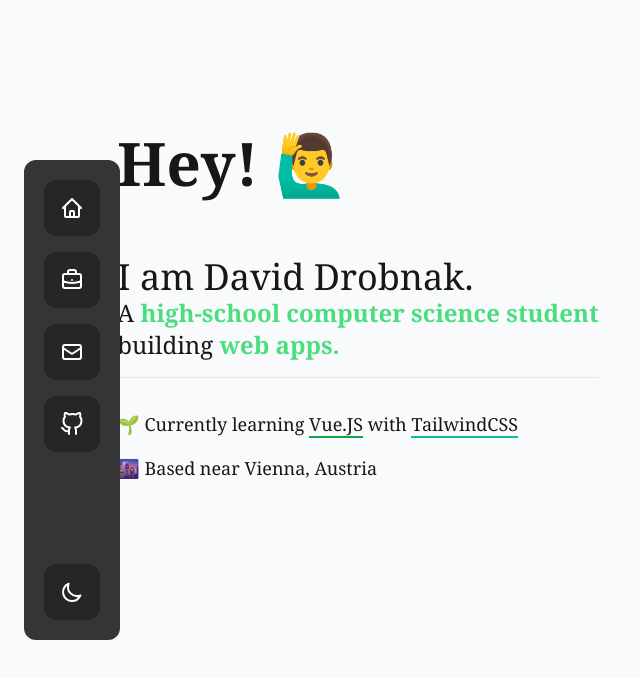
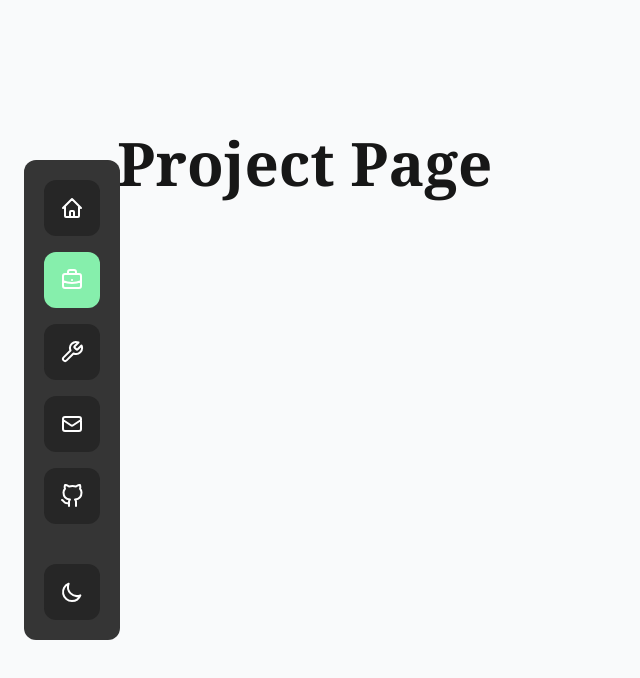
Before and after one commit to DavidDrob/DavidDrob.github.io, a Vue app: page /projects in a window 1280 px wide. Shown: the top 678 px of the page, without its empty margins (0-640 px from the left). Built offline with nearby package versions, Linux system fonts and the light colour scheme.

Commit message:
feat: add vue-router

```diff
--- a/package.json
+++ b/package.json
@@ -7,7 +7,8 @@
     "preview": "vite preview"
   },
   "dependencies": {
-    "vue": "^3.2.25"
+    "vue": "^3.2.25",
+    "vue-router": "4"
   },
   "devDependencies": {
     "@vitejs/plugin-vue": "^2.0.0",
--- a/src/App.vue
+++ b/src/App.vue
@@ -1,46 +1,19 @@
 <template>
   <div id="app" class="bg-gray-50 dark:bg-neutral-900 h-screen flex">
     <Links />
-    <div
-      class="flex w-10/12 h-4/6 mr-24 m-auto text-neutral-900 dark:text-white"
-    >
-      <div id="hero" class="font-serif">
-        <h1 class="text-6xl font-bold">Hey! 🙋‍♂️</h1>
-        <h2 class="text-2xl mt-16">
-          <span class="text-4xl">I am David Drobnak.</span><br />
-          A
-          <span class="font-semibold text-green-400 dark:text-green-300"
-            >high-school computer science student</span
-          ><br />
-          building
-          <span class="font-semibold text-green-400 dark:text-green-300"
-            >web apps.</span
-          >
-        </h2>
-        <hr class="mt-4" />
-        <h2 class="mt-8 text-lg">
-          🌱 Currently learning
-          <a href="https://vuejs.org/" target="_blank">
-            <span class="border-b-2 border-green-600">Vue.JS</span>
-          </a>
-          with
-          <a href="https://tailwindcss.com/" target="_blank">
-            <span class="border-b-2 border-teal-500">TailwindCSS</span>
-          </a>
-        </h2>
-        <h2 class="mt-4 text-lg">🌆 Based near Vienna, Austria</h2>
-      </div>
-    </div>
+    <router-view></router-view>
   </div>
 </template>
 
 <script>
 import Links from "./components/Links.vue";
+import Home from "./components/Home.vue";
 
 export default {
   name: "App",
   components: {
     Links,
+    Home,
   },
   data() {
     return {};
--- /dev/null
+++ b/src/components/Home.vue
@@ -0,0 +1,36 @@
+<template>
+  <div class="flex w-10/12 h-4/6 mr-24 m-auto text-neutral-900 dark:text-white">
+    <div id="hero" class="font-serif">
+      <h1 class="text-6xl font-bold">Hey! 🙋‍♂️</h1>
+      <h2 class="text-2xl mt-16">
+        <span class="text-4xl">I am David Drobnak.</span><br />
+        A
+        <span class="font-semibold text-green-400 dark:text-green-300"
+          >high-school computer science student</span
+        ><br />
+        building
+        <span class="font-semibold text-green-400 dark:text-green-300"
+          >web apps.</span
+        >
+      </h2>
+      <hr class="mt-4" />
+      <h2 class="mt-8 text-lg">
+        🌱 Currently learning
+        <a href="https://vuejs.org/" target="_blank">
+          <span class="border-b-2 border-green-600">Vue.JS</span>
+        </a>
+        with
+        <a href="https://tailwindcss.com/" target="_blank">
+          <span class="border-b-2 border-teal-500">TailwindCSS</span>
+        </a>
+      </h2>
+      <h2 class="mt-4 text-lg">🌆 Based near Vienna, Austria</h2>
+    </div>
+  </div>
+</template>
+
+<script>
+export default {
+  name: "Home",
+};
+</script>
--- a/src/components/Links.vue
+++ b/src/components/Links.vue
@@ -13,11 +13,11 @@
       items-center
     "
   >
-    <div
+    <div>
+      <router-link
         class="
           text-white
-        bg-neutral-800
-        dark:bg-gray-50
+          link
           w-14
           h-14
           mb-4
@@ -30,6 +30,7 @@
           hover:-translate-y-1 hover:scale-110
           duration-200
         "
+        to="/"
       >
         <svg
           class="w-6 h-6"
@@ -45,12 +46,14 @@
             d="M3 12l2-2m0 0l7-7 7 7M5 10v10a1 1 0 001 1h3m10-11l2 2m-2-2v10a1 1 0 01-1 1h-3m-6 0a1 1 0 001-1v-4a1 1 0 011-1h2a1 1 0 011 1v4a1 1 0 001 1m-6 0h6"
           ></path>
         </svg>
+      </router-link>
     </div>
-    <div
+
+    <div>
+      <router-link
         class="
           text-white
-        bg-neutral-800
-        dark:bg-gray-50
+          link
           w-14
           h-14
           mb-4
@@ -63,6 +66,7 @@
           hover:-translate-y-1 hover:scale-110
           duration-200
         "
+        to="/projects"
       >
         <svg
           class="w-6 h-6"
@@ -78,6 +82,42 @@
             d="M21 13.255A23.931 23.931 0 0112 15c-3.183 0-6.22-.62-9-1.745M16 6V4a2 2 0 00-2-2h-4a2 2 0 00-2 2v2m4 6h.01M5 20h14a2 2 0 002-2V8a2 2 0 00-2-2H5a2 2 0 00-2 2v10a2 2 0 002 2z"
           ></path>
         </svg>
+      </router-link>
+    </div>
+    <div>
+      <router-link
+        class="
+          text-white
+          link
+          w-14
+          h-14
+          mb-4
+          grid
+          place-items-center
+          rounded-xl
+          cursor-pointer
+          transition
+          ease-out
+          hover:-translate-y-1 hover:scale-110
+          duration-200
+        "
+        to="/tech"
+      >
+        <svg
+          xmlns="http://www.w3.org/2000/svg"
+          viewBox="0 0 24 24"
+          class="w-6 h-6"
+          fill="none"
+          :stroke="buttonColor"
+          stroke-width="2"
+          stroke-linecap="round"
+          stroke-linejoin="round"
+        >
+          <path
+            d="M14.7 6.3a1 1 0 0 0 0 1.4l1.6 1.6a1 1 0 0 0 1.4 0l3.77-3.77a6 6 0 0 1-7.94 7.94l-6.91 6.91a2.12 2.12 0 0 1-3-3l6.91-6.91a6 6 0 0 1 7.94-7.94l-3.76 3.76z"
+          ></path>
+        </svg>
+      </router-link>
     </div>
     <div
       class="
@@ -234,15 +274,20 @@ export default {
   mounted() {
     // Dark mode preference using localStorage
     this.checkTheme();
-
-    // Whenever the user explicitly chooses to respect the OS preference
-    // localStorage.removeItem("theme");
   },
 };
 </script>
 
-<style scoped>
+<style scoped lang="postcss">
 nav {
   background: #353535;
 }
+
+.router-link-exact-active {
+  @apply bg-green-300 !important;
+}
+.link {
+  @apply bg-neutral-800;
+  @apply dark:bg-gray-50;
+}
 </style>
--- /dev/null
+++ b/src/components/Project.vue
@@ -0,0 +1,13 @@
+<template>
+  <div class="flex w-10/12 h-4/6 mr-24 m-auto text-neutral-900 dark:text-white">
+    <div id="hero" class="font-serif">
+      <h1 class="text-6xl font-bold">Project Page</h1>
+    </div>
+  </div>
+</template>
+
+<script>
+export default {
+  name: "Projects",
+};
+</script>
--- /dev/null
+++ b/src/components/Tech.vue
@@ -0,0 +1,13 @@
+<template>
+  <div class="flex w-10/12 h-4/6 mr-24 m-auto text-neutral-900 dark:text-white">
+    <div id="hero" class="font-serif">
+      <h1 class="text-6xl font-bold">Tech-Stack Page</h1>
+    </div>
+  </div>
+</template>
+
+<script>
+export default {
+  name: "Technology Stack",
+};
+</script>
--- a/src/main.js
+++ b/src/main.js
@@ -1,5 +1,27 @@
-import { createApp } from 'vue'
-import App from './App.vue'
-import './index.css'
+import { createApp } from "vue";
+import { createRouter, createWebHistory } from "vue-router";
+import App from "./App.vue";
+import "./index.css";
 
-createApp(App).mount('#app')
+const router = createRouter({
+  history: createWebHistory(),
+  routes: [
+    {
+      path: "/",
+      name: "Home",
+      component: () => import("./components/Home.vue"),
+    },
+    {
+      path: "/projects",
+      name: "Projects",
+      component: () => import("./components/Project.vue"),
+    },
+    {
+      path: "/tech",
+      name: "Technology Stack",
+      component: () => import("./components/Tech.vue"),
+    },
+  ],
+});
+
+createApp(App).use(router).mount("#app");
```
Also changed, not shown: 1 other file (tests, documents, lock files or other folders). Lines whose indentation alone changed are shown as unchanged.
